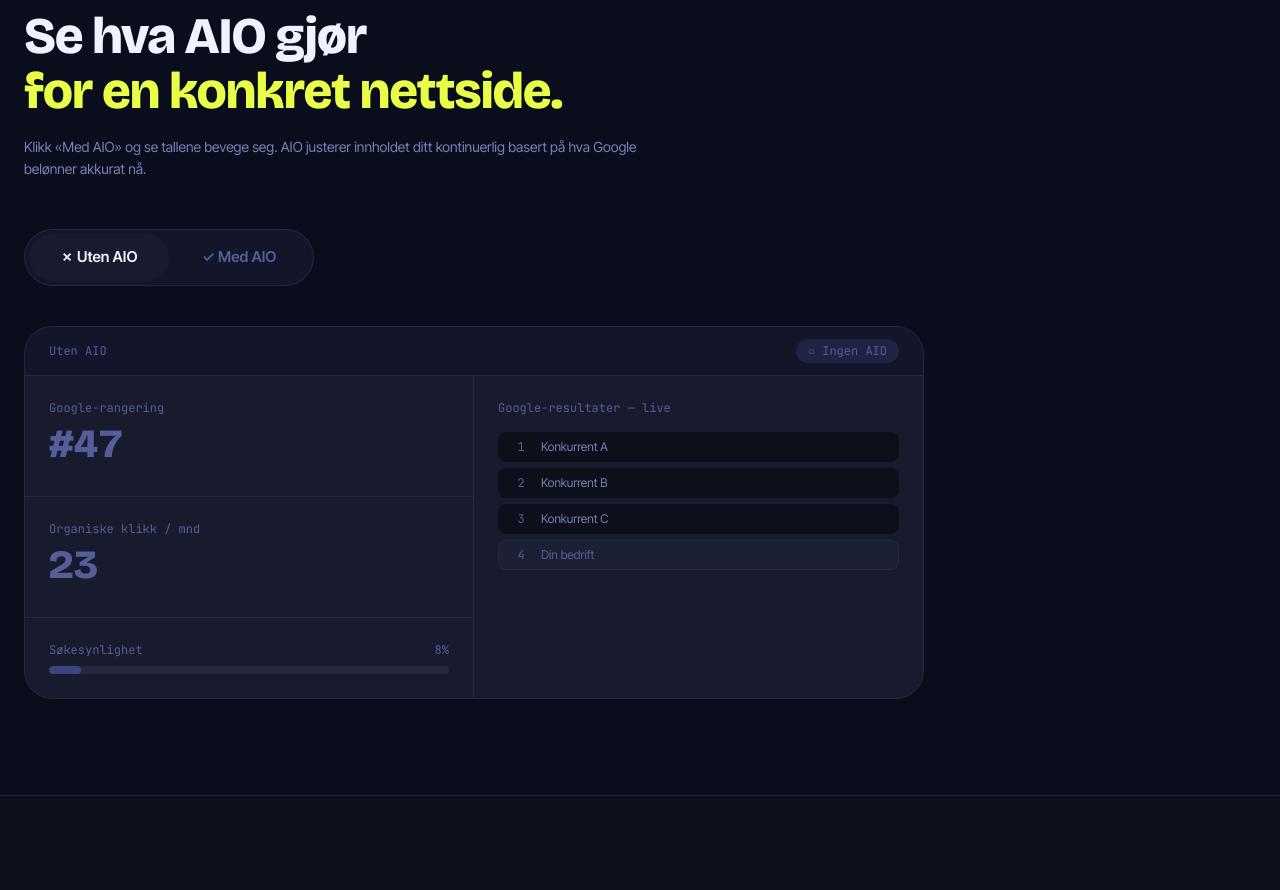
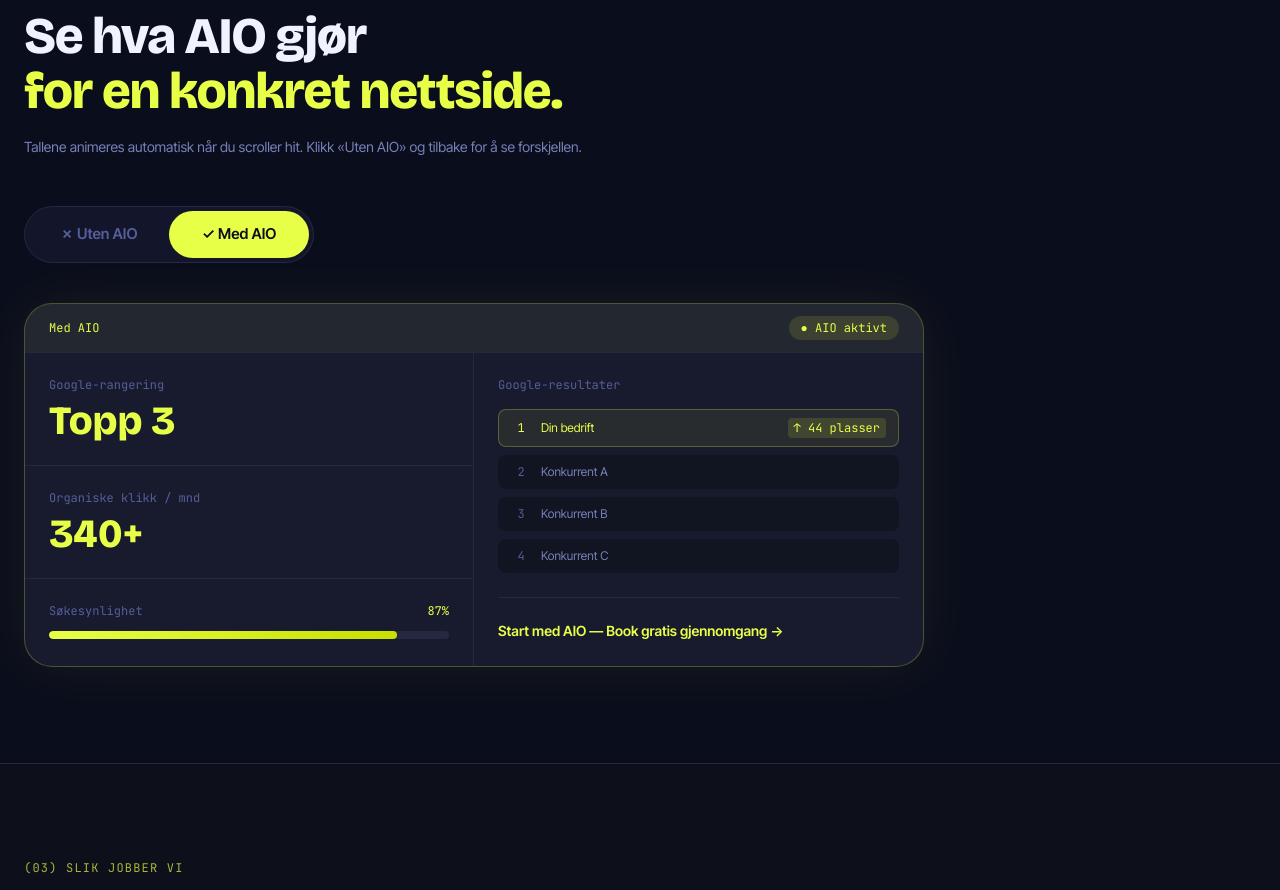
Before and after one commit to medcom-prog/medcom-as-a78499, a React (Vite) app: page / in a window 1280 px wide. Shown: the part 2100-2990 px from the top of the page. Built offline with nearby package versions, Linux system fonts and the light colour scheme.

Commit message:
AIO reveal — auto-plays on scroll, animated rank change, spring counters, SERP reorder with layout animation

```diff
--- a/index.html
+++ b/index.html
@@ -8,13 +8,23 @@
     <meta property="og:title" content="Medcom AS — Nettsider og AIO for bedrifter" />
     <meta property="og:description" content="Medcom bygger nettsider som rangerer og konverterer. AIO, Meta Ads og avanserte webløsninger for norske bedrifter." />
     <meta property="og:type" content="website" />
-    <!-- Bricolage Grotesque (display) + Inter Tight (body) + JetBrains Mono -->
+    <!--
+      Bricolage Grotesque: display font (variable weight, opsz 12–96)
+      Inter Tight: body font (explicitly Inter Tight, not Inter)
+      JetBrains Mono: monospace
+    -->
     <link rel="preconnect" href="https://fonts.googleapis.com" />
     <link rel="preconnect" href="https://fonts.gstatic.com" crossorigin />
     <link
-      href="https://fonts.googleapis.com/css2?family=Bricolage+Grotesque:opsz,wght@12..96,300;12..96,400;12..96,500;12..96,600;12..96,700;12..96,800&family=Inter+Tight:ital,wght@0,300;0,400;0,500;0,600;0,700;1,400&family=JetBrains+Mono:wght@400;500&display=swap"
+      href="https://fonts.googleapis.com/css2?family=Bricolage+Grotesque:opsz,wght@12..96,400;12..96,500;12..96,600;12..96,700;12..96,800&family=Inter+Tight:ital,wght@0,300;0,400;0,500;0,600;0,700;1,400&family=JetBrains+Mono:wght@400;500&display=swap"
       rel="stylesheet"
     />
+    <style>
+      /* Font loading fallback — prevent flash of system font */
+      body { font-family: 'Inter Tight', 'Inter', system-ui, sans-serif; }
+      h1, h2, h3, h4 { font-family: 'Bricolage Grotesque', system-ui, sans-serif; }
+      code, .font-mono { font-family: 'JetBrains Mono', 'Courier New', monospace; }
+    </style>
     <title>Medcom AS — Nettsider og AIO for bedrifter</title>
   </head>
   <body>
--- a/src/components/AioReveal.tsx
+++ b/src/components/AioReveal.tsx
@@ -1,10 +1,10 @@
 import { useState, useEffect, useRef } from 'react';
-import { motion, AnimatePresence, useMotionValue, useSpring, useTransform } from 'framer-motion';
+import { motion, AnimatePresence, useInView, useMotionValue, useSpring, useTransform } from 'framer-motion';
 import { FadeIn } from './FadeIn';
 
 // ============================================================
 // The "weird thing" — AIO before/after interactive demo
-// Full metrics panel with animated counters and live bar
+// Animated counters + SERP reorder + auto-plays on scroll into view
 // ============================================================
 
 function AnimatedCounter({
@@ -21,7 +21,7 @@ function AnimatedCounter({
   active: boolean;
 }) {
   const motionVal = useMotionValue(active ? to : from);
-  const spring = useSpring(motionVal, { damping: 25, stiffness: 60 });
+  const spring = useSpring(motionVal, { damping: 20, stiffness: 50 });
   const display = useTransform(spring, (v) => Math.round(v).toString());
 
   useEffect(() => {
@@ -39,8 +39,8 @@ function AnimatedCounter({
 
 function RankingBar({ value, isAfter }: { value: number; isAfter: boolean }) {
   const motionVal = useMotionValue(isAfter ? value : 8);
-  const spring = useSpring(motionVal, { damping: 25, stiffness: 60 });
-  const width = useTransform(spring, (v) => `${v}%`);
+  const spring = useSpring(motionVal, { damping: 20, stiffness: 50 });
+  const width = useTransform(spring, (v) => `${Math.min(v, 100)}%`);
 
   useEffect(() => {
     motionVal.set(value);
@@ -61,39 +61,55 @@ function RankingBar({ value, isAfter }: { value: number; isAfter: boolean }) {
   );
 }
 
-// Mini SERP component — shows ranking position reordering
 function SerpList({ isAfter }: { isAfter: boolean }) {
   const positions = isAfter
     ? ['Din bedrift', 'Konkurrent A', 'Konkurrent B', 'Konkurrent C']
     : ['Konkurrent A', 'Konkurrent B', 'Konkurrent C', 'Din bedrift'];
 
   return (
-    <div className="space-y-1.5">
+    <div className="space-y-2">
       {positions.map((name, i) => {
         const isOwn = name === 'Din bedrift';
         return (
           <motion.div
             key={name}
             layout
-            transition={{ duration: 0.5, ease: [0.22, 1, 0.36, 1] }}
-            className="flex items-center gap-2.5 rounded-lg px-3 py-1.5"
+            initial={false}
+            transition={{ duration: 0.5, ease: [0.22, 1, 0.36, 1], delay: i * 0.05 }}
+            className="flex items-center gap-2.5 rounded-lg px-3 py-2"
             style={{
-              background: isOwn ? (isAfter ? 'rgba(232,255,71,0.08)' : 'rgba(37,40,64,0.4)') : '#0D0F1A',
-              border: isOwn ? (isAfter ? '1px solid rgba(232,255,71,0.25)' : '1px solid #252840') : '1px solid transparent',
+              background: isOwn
+                ? isAfter
+                  ? 'rgba(232,255,71,0.08)'
+                  : 'rgba(37,40,64,0.4)'
+                : 'rgba(13,15,26,0.6)',
+              border: isOwn
+                ? isAfter
+                  ? '1px solid rgba(232,255,71,0.25)'
+                  : '1px solid #252840'
+                : '1px solid transparent',
             }}
           >
             <span
-              className="font-mono text-xs w-5 text-center"
+              className="font-mono text-xs w-5 text-center flex-shrink-0"
               style={{ color: isOwn && isAfter ? '#E8FF47' : '#555E99' }}
             >
               {i + 1}
             </span>
             <span
               className="font-sans text-xs"
-              style={{ color: isOwn ? (isAfter ? '#E8FF47' : '#555E99') : '#7880B8' }}
+              style={{ color: isOwn ? (isAfter ? '#E8FF47' : '#7880B8') : '#7880B8' }}
             >
               {name}
             </span>
+            {isOwn && isAfter && (
+              <span
+                className="ml-auto font-mono text-xs px-1.5 py-0.5 rounded"
+                style={{ background: 'rgba(232,255,71,0.12)', color: '#E8FF47' }}
+              >
+                ↑ 44 plasser
+              </span>
+            )}
           </motion.div>
         );
       })}
@@ -102,13 +118,22 @@ function SerpList({ isAfter }: { isAfter: boolean }) {
 }
 
 export function AioReveal() {
-  const [active, setActive] = useState(false); // false = before, true = after
-  const ref = useRef<HTMLDivElement>(null);
+  const [active, setActive] = useState(false);
+  const sectionRef = useRef<HTMLElement>(null);
+  const isInView = useInView(sectionRef, { once: true, amount: 0.3 });
+
+  // Auto-play: when section comes into view, switch to "after" after 1.2s
+  useEffect(() => {
+    if (isInView && !active) {
+      const timer = setTimeout(() => setActive(true), 1200);
+      return () => clearTimeout(timer);
+    }
+  }, [isInView]); // eslint-disable-line react-hooks/exhaustive-deps
 
   return (
     <section
       id="aio"
-      ref={ref}
+      ref={sectionRef}
       style={{
         background: '#0A0D1C',
         borderTop: '1px solid #252840',
@@ -141,8 +166,8 @@ export function AioReveal() {
             <span style={{ color: '#E8FF47' }}>for en konkret nettside.</span>
           </h2>
           <p className="font-sans text-sm leading-relaxed" style={{ color: '#7880B8' }}>
-            Klikk «Med AIO» og se tallene bevege seg. AIO justerer innholdet ditt
-            kontinuerlig basert på hva Google belønner akkurat nå.
+            Tallene animeres automatisk når du scroller hit. Klikk «Uten AIO» og
+            tilbake for å se forskjellen.
           </p>
         </FadeIn>
 
@@ -183,7 +208,7 @@ export function AioReveal() {
             </button>
           </div>
 
-          {/* Main demo panel */}
+          {/* Demo panel */}
           <div
             className="rounded-3xl overflow-hidden"
             style={{
@@ -203,10 +228,16 @@ export function AioReveal() {
                 transition: 'background 0.4s ease',
               }}
             >
-              <span className="font-mono text-xs" style={{ color: active ? '#E8FF47' : '#555E99' }}>
+              <span
+                className="font-mono text-xs"
+                style={{ color: active ? '#E8FF47' : '#555E99' }}
+              >
                 {active ? 'Med AIO' : 'Uten AIO'}
               </span>
-              <span
+              <motion.span
+                key={active ? 'on' : 'off'}
+                initial={{ opacity: 0, scale: 0.9 }}
+                animate={{ opacity: 1, scale: 1 }}
                 className="font-mono text-xs px-3 py-1 rounded-full"
                 style={{
                   background: active ? 'rgba(232,255,71,0.12)' : 'rgba(60,68,128,0.3)',
@@ -214,10 +245,10 @@ export function AioReveal() {
                 }}
               >
                 {active ? '● AIO aktivt' : '○ Ingen AIO'}
-              </span>
+              </motion.span>
             </div>
 
-            {/* Metrics + SERP side by side */}
+            {/* Content */}
             <div className="grid grid-cols-1 lg:grid-cols-2 gap-0">
               {/* Left: metrics */}
               <div style={{ borderRight: '1px solid #252840' }}>
@@ -234,14 +265,32 @@ export function AioReveal() {
                       lineHeight: 1,
                       color: active ? '#E8FF47' : '#555E99',
                       transition: 'color 0.3s ease',
-                      marginBottom: '0.5rem',
                     }}
                   >
-                    {active ? 'Topp 3' : (
-                      <span className="tabular-nums">
-                        #<AnimatedCounter from={3} to={47} prefix="" suffix="" active={!active} />
-                      </span>
-                    )}
+                    <AnimatePresence mode="wait">
+                      {active ? (
+                        <motion.span
+                          key="after"
+                          initial={{ opacity: 0, y: -10 }}
+                          animate={{ opacity: 1, y: 0 }}
+                          exit={{ opacity: 0, y: 10 }}
+                          transition={{ duration: 0.3 }}
+                        >
+                          Topp 3
+                        </motion.span>
+                      ) : (
+                        <motion.span
+                          key="before"
+                          initial={{ opacity: 0, y: -10 }}
+                          animate={{ opacity: 1, y: 0 }}
+                          exit={{ opacity: 0, y: 10 }}
+                          transition={{ duration: 0.3 }}
+                          className="tabular-nums"
+                        >
+                          #<AnimatedCounter from={3} to={47} active={!active} />
+                        </motion.span>
+                      )}
+                    </AnimatePresence>
                   </div>
                 </div>
 
@@ -258,18 +307,16 @@ export function AioReveal() {
                       lineHeight: 1,
                       color: active ? '#E8FF47' : '#555E99',
                       transition: 'color 0.3s ease',
-                      marginBottom: '0.5rem',
                     }}
+                    className="tabular-nums"
                   >
-                    <span className="tabular-nums">
-                      <AnimatedCounter from={23} to={340} suffix={active ? '+' : ''} active={active} />
-                    </span>
+                    <AnimatedCounter from={23} to={340} suffix={active ? '+' : ''} active={active} />
                   </div>
                 </div>
 
-                {/* Synlighet */}
+                {/* Visibility */}
                 <div className="p-6">
-                  <div className="flex items-center justify-between mb-2">
+                  <div className="flex items-center justify-between mb-3">
                     <span className="font-mono text-xs" style={{ color: '#555E99' }}>
                       Søkesynlighet
                     </span>
@@ -284,20 +331,18 @@ export function AioReveal() {
                 </div>
               </div>
 
-              {/* Right: SERP preview */}
+              {/* Right: SERP */}
               <div className="p-6">
                 <div className="font-mono text-xs mb-4" style={{ color: '#555E99' }}>
-                  Google-resultater — live
+                  Google-resultater
                 </div>
-                <AnimatePresence mode="popLayout">
-                  <SerpList key={active ? 'after' : 'before'} isAfter={active} />
-                </AnimatePresence>
+                <SerpList isAfter={active} />
 
                 {active && (
                   <motion.div
                     initial={{ opacity: 0, y: 8 }}
                     animate={{ opacity: 1, y: 0 }}
-                    transition={{ delay: 0.4 }}
+                    transition={{ delay: 0.6 }}
                     className="mt-6 pt-5"
                     style={{ borderTop: '1px solid #252840' }}
                   >
```
Also changed, not shown: 5 other files (tests, documents, lock files or other folders).
